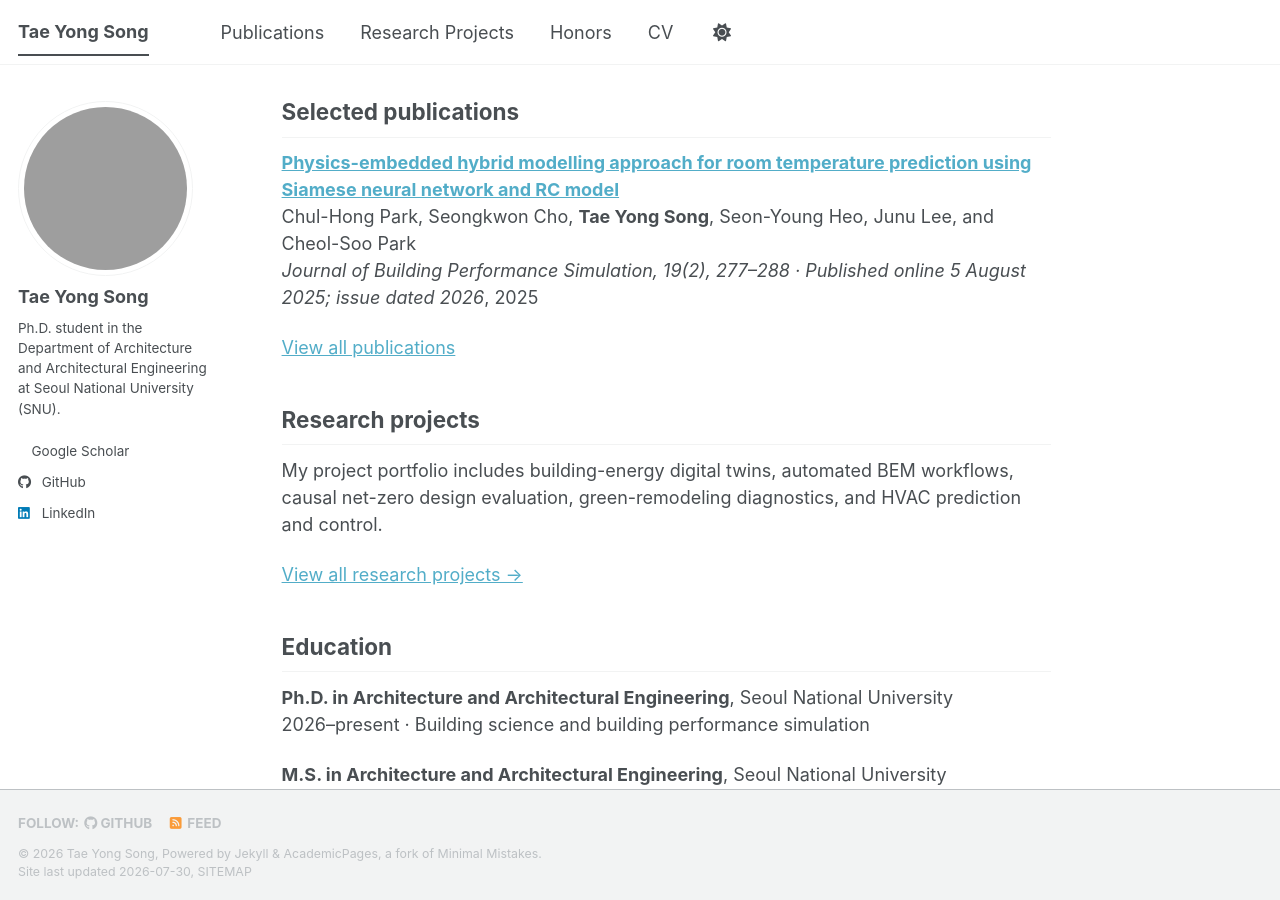
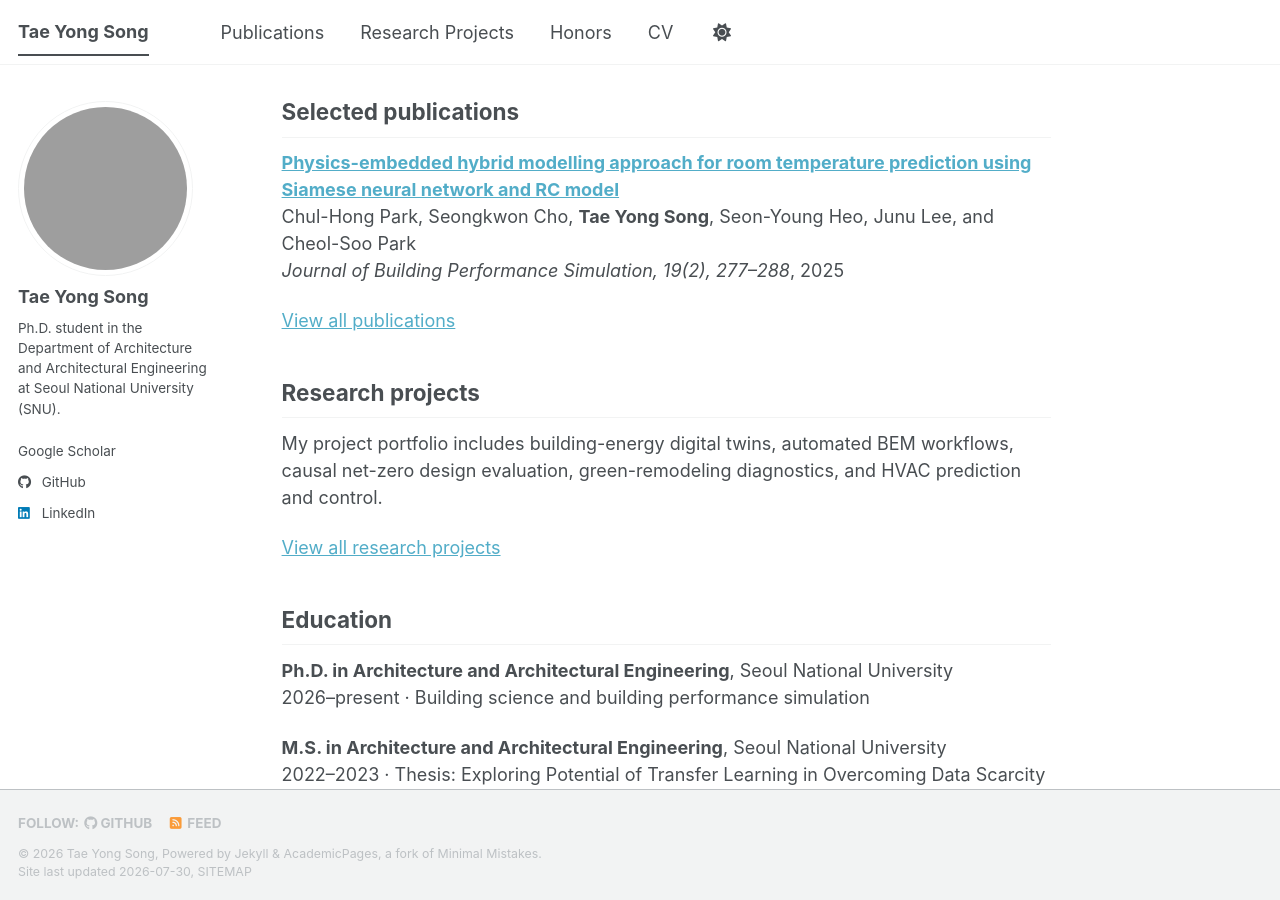
Before and after one commit to taeyong-song/taeyong-song.github.io, a Jekyll site: the page built from _pages/about.md, in a window 1280 px wide and 900 px high, scrolled down 702 px. Built offline with Jekyll 4.4.1, drawn with Linux system fonts in a browser that asks for light colours; a style sheet for code colours, icons or effects is not loaded.

Commit message:
Simplify homepage publication and honors details

```diff
--- a/_data/profile.yml
+++ b/_data/profile.yml
@@ -24,7 +24,7 @@
 publications:
   - title: Physics-embedded hybrid modelling approach for room temperature prediction using Siamese neural network and RC model
     authors: Chul-Hong Park, Seongkwon Cho, Tae Yong Song, Seon-Young Heo, Junu Lee, and Cheol-Soo Park
-    venue: "Journal of Building Performance Simulation, 19(2), 277–288 · Published online 5 August 2025; issue dated 2026"
+    venue: "Journal of Building Performance Simulation, 19(2), 277–288"
     year: 2025
     doi: https://doi.org/10.1080/19401493.2025.2542352
     scholar_url: https://scholar.google.com/citations?view_op=view_citation&hl=ko&user=0S4eAMwAAAAJ&citation_for_view=0S4eAMwAAAAJ:2osOgNQ5qMEC
@@ -127,8 +127,8 @@
 
 honors:
   - year: 2026
-    title: 대한건축학회 춘계학술발표대회 우수발표상
-    proceedings: 대한건축학회 춘계학술발표대회논문집, 제46권 제1호
+    title: Outstanding Presentation Award
+    proceedings: Proceedings of the 2026 Spring Annual Conference of the Architectural Institute of Korea, Vol. 46, No. 1
     certificate_url: /files/honors/2026-outstanding-presentation-award.pdf
 
 activities:
--- a/_includes/author-profile.html
+++ b/_includes/author-profile.html
@@ -45,7 +45,7 @@
         <li><a href="{{ author.arxiv }}"><i class="ai ai-arxiv ai-fw icon-pad-right"></i>arXiv</a></li>
       {% endif %}
       {% if author.googlescholar %}
-        <li><a href="{{ author.googlescholar }}"><i class="ai ai-google-scholar ai-fw icon-pad-right"></i>Google Scholar</a></li>
+        <li><a href="{{ author.googlescholar }}">Google Scholar</a></li>
       {% endif %}
       {% if author.inspire-hep %}
         <li><a href="{{ author.inspire-hep }}"><i class="ai ai-inspire ai-fw icon-pad-right"></i>INSPIRE-HEP</a></li>
--- a/_pages/about.md
+++ b/_pages/about.md
@@ -40,7 +40,7 @@
 
 My project portfolio includes building-energy digital twins, automated BEM workflows, causal net-zero design evaluation, green-remodeling diagnostics, and HVAC prediction and control.
 
-[View all research projects →](/research-projects/)
+[View all research projects](/research-projects/)
 
 ## Education
 
```
